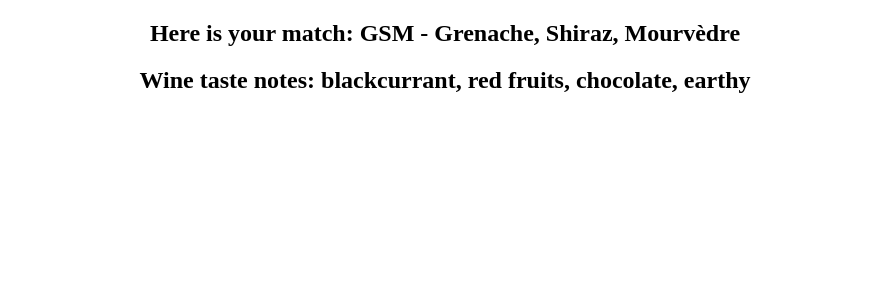
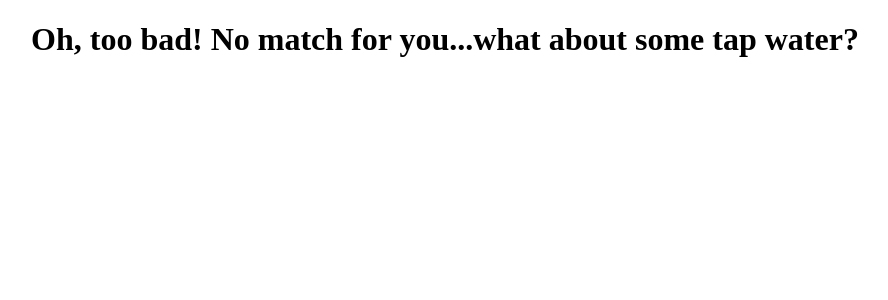
Before and after one commit to deniseddi/wine_app, a React (Create React App) app: page /show-wine in a window 1280 px wide. Shown: the top 300 px of the page, without its empty margins (195-1083 px from the left). Built offline with nearby package versions, Linux system fonts and the light colour scheme.

Commit message:
fixed if statement on shoWine component

```diff
--- a/src/ShoWine.js
+++ b/src/ShoWine.js
@@ -21,18 +21,20 @@ function ShoWine(props){
 
     let finalResult = _.sample(result)
     // console.log (finalResult.title)
-
-    if (finalResult === []){ //not sure if working
-        return "Too Bad, no match for you mate...what about some tap water?";
+    // getting error : title of undefined
+    if (finalResult = []){ //not sure if working
+        return(
+            <h1>Oh, too bad! No match for you...what about some tap water?</h1>
+        )
+    } else {
+        return(
+            <section>
+                <h1> Here is your match: {finalResult.title} </h1>
+                <h1> Wine taste notes: {finalResult.notes} </h1>
+            </section>
+        )
     }
 
-    return(
-
-        <section>
-            <h1> Here is your match: {finalResult.title} </h1>
-            <h1> Wine taste notes: {finalResult.notes} </h1>
-        </section>
-    )
 }
 
 export default ShoWine
```
